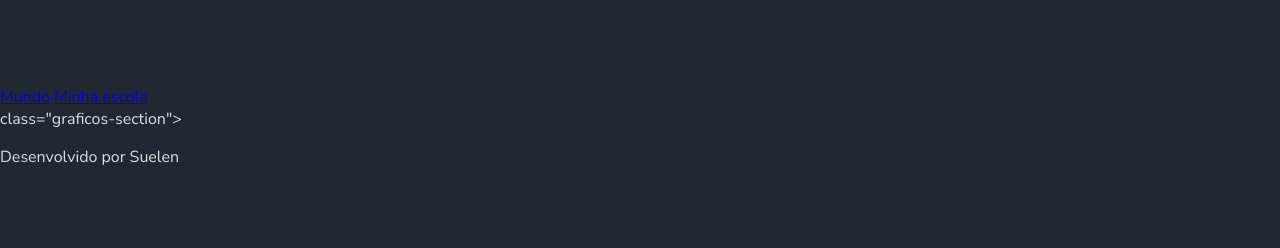
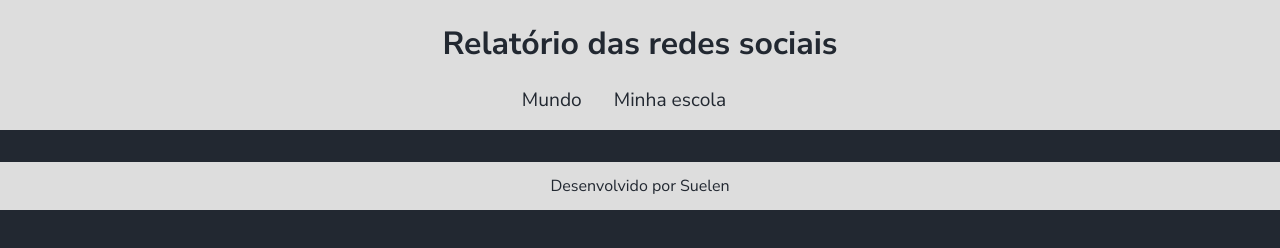
Before and after one commit to suelenserafim/cienciasdedados, a plain HTML site: page index.html in a window 1280 px wide. Drawn offline with Linux system fonts and the light colour scheme.

Commit message:
Add files via upload

```diff
--- a/index.html
+++ b/index.html
@@ -1,27 +1,33 @@
 <!DOCTYPE html>
 <html lang="en">
+
 <head>
     <meta charset="UTF-8">
     <meta name="viewport" content="width=device-width, initial-scale=1.0">
     <title>Redes sociais</title>
     <link rel="stylesheet" href="style.css">
 </head>
+
 <body>
     <header>
         <h1>Relatório das redes sociais</h1>
         <nav>
-                <a href="index.html">Mundo</a>
-                <a href="#">Minha escola</a>
+            <a href="index.html">Mundo</a>
+            <a href="#">Minha escola</a>
         </nav>
     </header>
     <main>
-        class="graficos-section">
-        <section id="graficos-container" class="graficos-container">
+        <section class="graficos-section">
+            <section id="graficos-container" class="graficos-container">
                 <!-- crie os gráficos aqui -->
+            </section>
         </section>
     </main>
     <footer>
         <p>Desenvolvido por Suelen</p>
+
+        <script type="module" src="graficos/informacoesGlobais.js"></script>
     </footer>
 </body>
+
 </html>
--- a/style.css
+++ b/style.css
@@ -8,15 +8,56 @@
 }
 
 body {
-    /* código omitido */
+    background-color: var(--bg-color);
+    color: var(--primary-color);
+    font-family: var(--font);
+    height: 100vh;
+    margin: 0;
+}
 
 h1 {
     font-size: 2rem;
     color: var(--bg-color);
+    font-weight: 700;
 }
-    background-color: var(--bg-color);
-color: var(--primary-color);
-font-family: var(--font);
-height: 100vh;
-    margin: 0;
+
+nav {
+    display: flex;
+    justify-content: center;
+    font-weight: 400;
+
 }
+
+nav a {
+    text-decoration: none;
+    color: var(--bg-color);
+     margin: 0rem 2rem 1rem 0rem;
+     font-size: 1.2rem;
+}
+
+/* código omitido */
+
+header {
+    background-color: var(--primary-color);
+    text-align: center;
+    padding: 1px;
+}
+
+/* código omitido */
+
+nav a:hover {
+    text-decoration: underline;
+    transform: scale(0.90);
+    transition: transform 0.1s;
+}
+
+footer {
+    display: flex;
+    align-items: center;
+    justify-content: center;
+    background-color: var(--primary-color);
+    color: var(--bg-color);
+    width: 100%;
+    height: 3rem;
+    margin-top: 2rem;
+}
```
